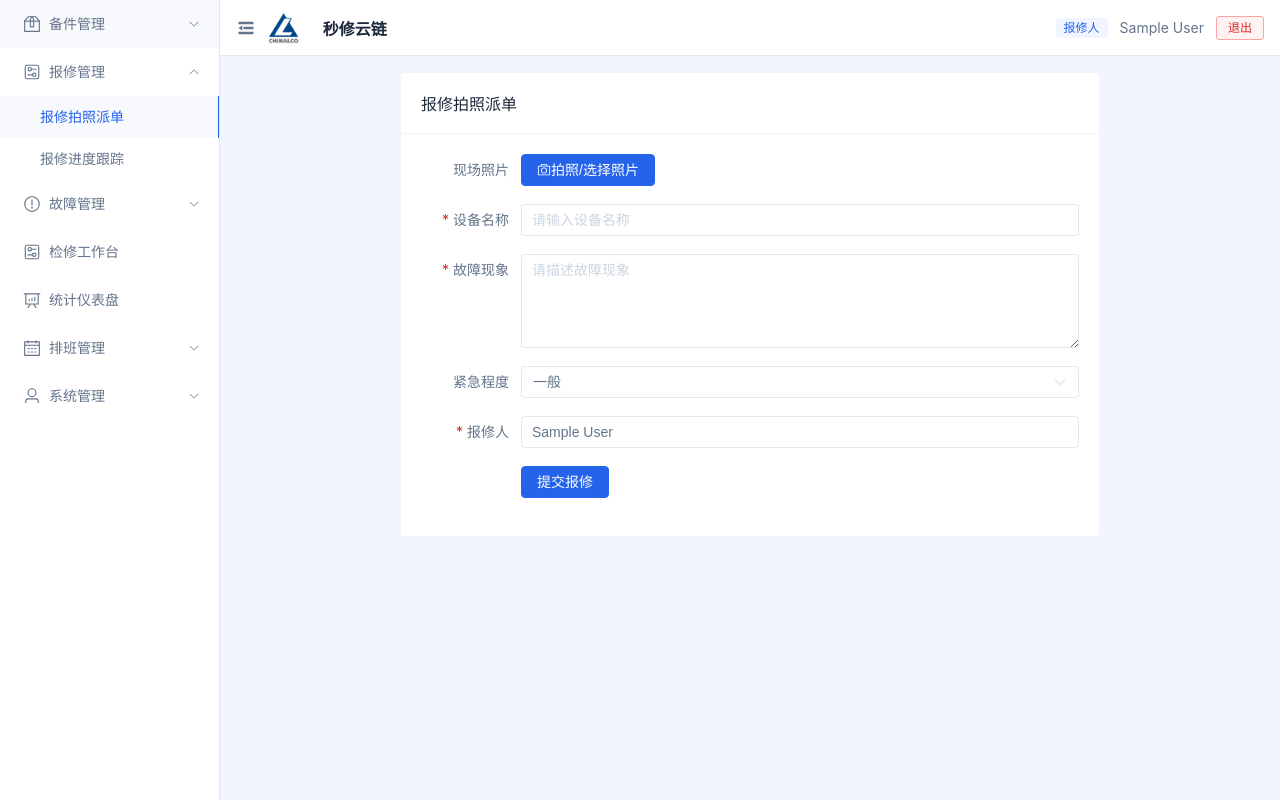
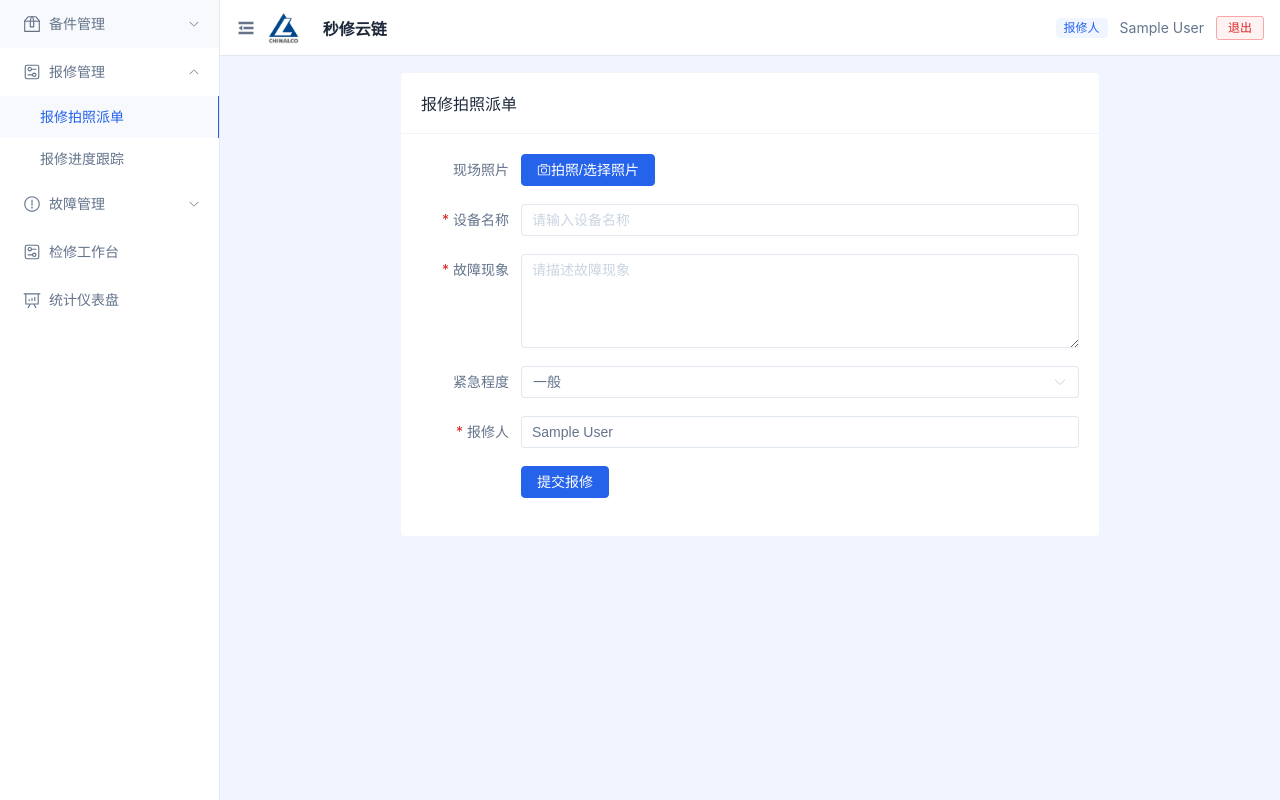
Before and after one commit to fumiadder/miaoxiuyunlian, a Vue app in the folder client/: page /repair/submit in a window 1280 px wide. Built offline with nearby package versions, Linux system fonts and the light colour scheme; sample sign-in values are in the browser's storage.

Commit message:
feat: 排班管理和系统管理菜单仅限管理员可见，路由守卫拦截非管理员访问

```diff
--- a/client/src/components/layout/SideNav.vue
+++ b/client/src/components/layout/SideNav.vue
@@ -51,8 +51,8 @@
       <template #title>统计仪表盘</template>
     </el-menu-item>
 
-    <!-- 排班管理 -->
-    <el-sub-menu index="schedule-mgmt">
+    <!-- 排班管理（仅管理员） -->
+    <el-sub-menu v-if="isAdmin" index="schedule-mgmt">
       <template #title>
         <el-icon><Calendar /></el-icon>
         <span>排班管理</span>
@@ -60,8 +60,8 @@
       <el-menu-item index="/schedule/manage">排班表</el-menu-item>
     </el-sub-menu>
 
-    <!-- 系统管理 -->
-    <el-sub-menu index="admin-mgmt">
+    <!-- 系统管理（仅管理员） -->
+    <el-sub-menu v-if="isAdmin" index="admin-mgmt">
       <template #title>
         <el-icon><User /></el-icon>
         <span>系统管理</span>
@@ -76,6 +76,7 @@
 import { computed } from 'vue'
 import { useRoute } from 'vue-router'
 import { useAppStore } from '../../stores/app'
+import { useUserStore } from '../../stores/user'
 import {
   Box,
   Warning,
@@ -87,9 +88,11 @@ import {
 
 const route = useRoute()
 const appStore = useAppStore()
+const userStore = useUserStore()
 
 const sidebarCollapsed = computed(() => appStore.sidebarCollapsed)
 const activeMenu = computed(() => route.path)
+const isAdmin = computed(() => userStore.currentUser.is_admin)
 </script>
 
 <style scoped>
--- a/client/src/router/index.ts
+++ b/client/src/router/index.ts
@@ -80,7 +80,7 @@ const router = createRouter({
   routes,
 })
 
-// 路由守卫：仅检查登录状态，不再限制角色
+// 路由守卫
 router.beforeEach((to, _from, next) => {
   const userStore = useUserStore()
 
@@ -97,6 +97,13 @@ router.beforeEach((to, _from, next) => {
     return next('/login')
   }
 
+  // 管理员专属路由拦截
+  const adminPaths = ['/admin', '/schedule']
+  const isAdminRoute = adminPaths.some(prefix => to.path.startsWith(prefix))
+  if (isAdminRoute && !userStore.currentUser.is_admin) {
+    return next('/repair/submit')
+  }
+
   next()
 })
 
```
